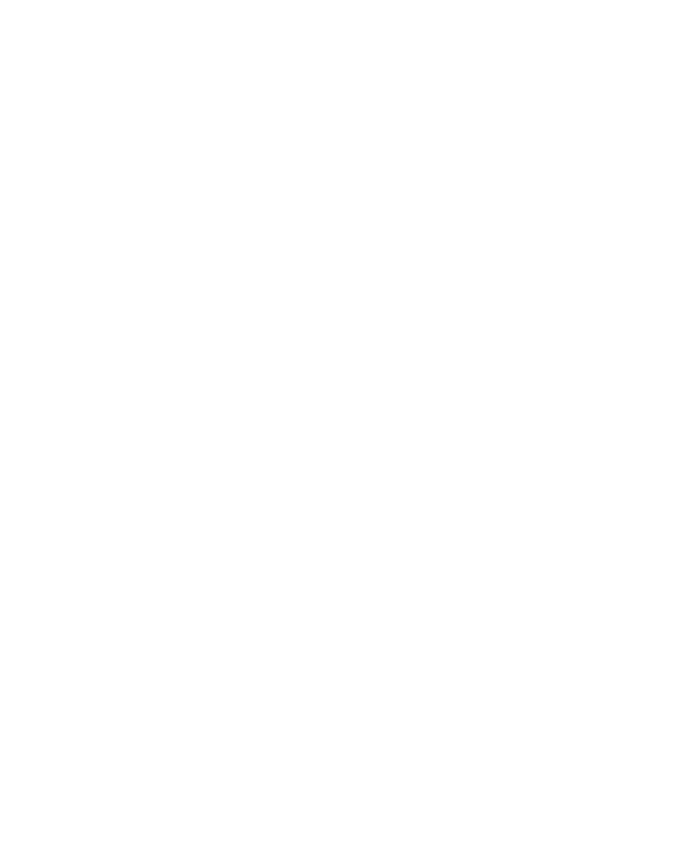
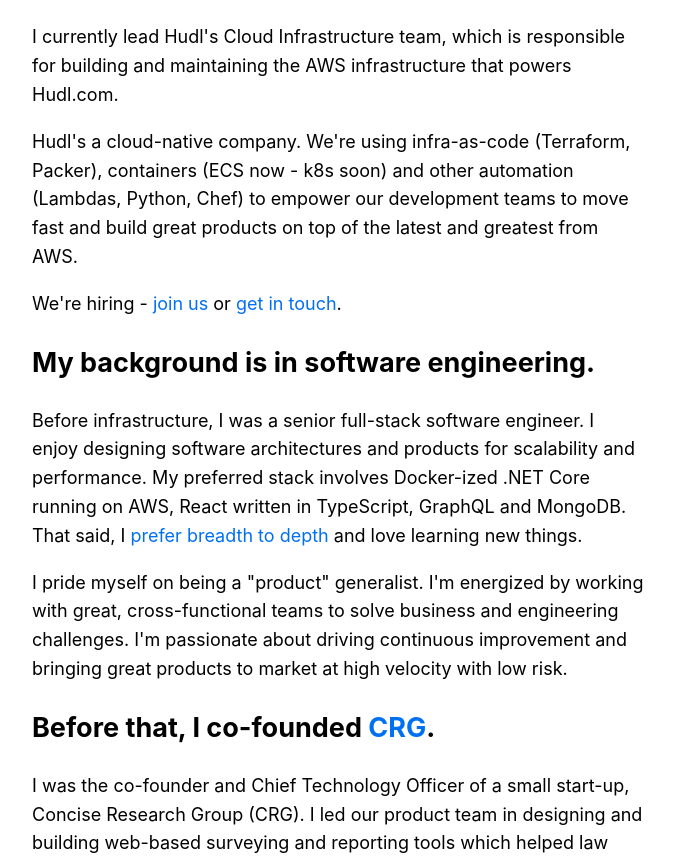
Before and after one commit to dnordgren/blog.dereknordgren.com, a Next.js app in the folder nextjs-blog/: page /posts/about-me in a window 1280 px wide. Before the commit this address had no page. Shown: the part 427-1289 px from the top of the page, without its empty margins (302-976 px from the left). Before the commit the page ends 800 px from the top, so only its background shows below. Built offline with nearby package versions, Linux system fonts and the light colour scheme.

Commit message:
Add some real content - profile links, about me.

```diff
--- /dev/null
+++ b/nextjs-blog/pages/posts/about-me.tsx
@@ -0,0 +1,99 @@
+import Head from 'next/head';
+import Layout from '../../components/layout';
+
+export default function FirstPost() {
+  return (
+    <>
+      <Layout home={false}>
+        <Head>
+          <title>About Derek | Derek Nordgren's Blog</title>
+        </Head>
+        <h1>👋 Hi, I'm Derek.</h1>
+        <h2>
+          I'm an Engineering Manager at{' '}
+          <a href="www.hudl.com" target="_blank" rel="noopener noreferrer">
+            Hudl
+          </a>{' '}
+          in London.
+        </h2>
+        <p>
+          I currently lead Hudl's Cloud Infrastructure team, which is
+          responsible for building and maintaining the AWS infrastructure that
+          powers Hudl.com.
+        </p>
+        <p>
+          Hudl's a cloud-native company. We're using infra-as-code (Terraform,
+          Packer), containers (ECS now - k8s soon) and other automation
+          (Lambdas, Python, Chef) to empower our development teams to move fast
+          and build great products on top of the latest and greatest from AWS.
+        </p>
+        <p>
+          We're hiring -{' '}
+          <a href="www.hudl.com/jobs" target="_blank" rel="noopener noreferrer">
+            join us
+          </a>{' '}
+          or{' '}
+          <a
+            href="mailto:derek@dereknordgren.com"
+            target="_blank"
+            rel="noopener noreferrer"
+          >
+            get in touch
+          </a>
+          .
+        </p>
+        {/* Write about infrastructure, management, product management here*/}
+        <h2>My background is in software engineering.</h2>
+        <p>
+          Before infrastructure, I was a senior full-stack software engineer. I
+          enjoy designing software architectures and products for scalability
+          and performance. My preferred stack involves Docker-ized .NET Core
+          running on AWS, React written in TypeScript, GraphQL and MongoDB. That
+          said, I{' '}
+          <a
+            href="nested.substack.com/p/short-fat-engineers-are-undervalued"
+            target="_blank"
+            rel="noopener noreferrer"
+          >
+            prefer breadth to depth
+          </a>{' '}
+          and love learning new things.
+        </p>
+        <p>
+          I pride myself on being a "product" generalist. I'm energized by
+          working with great, cross-functional teams to solve business and
+          engineering challenges. I'm passionate about driving continuous
+          improvement and bringing great products to market at high velocity
+          with low risk.
+        </p>
+        {/* Write about engineering here*/}
+        <h2>
+          Before that, I co-founded{' '}
+          <a
+            href="www.facebook.com/ConciseResearchGroup/"
+            target="_blank"
+            rel="noopener noreferrer"
+          >
+            CRG
+          </a>
+          .
+        </h2>
+        <p>
+          I was the co-founder and Chief Technology Officer of a small start-up,
+          Concise Research Group (CRG). I led our product team in designing and
+          building web-based surveying and reporting tools which helped law
+          enforcement departments build better relationships with the
+          communities they serve.
+        </p>
+        <p>
+          Our products applied the latest best practices in procedural justice
+          research to enable law enforcements leaders to make data-driven
+          process changes that save money, reduce use of force incidents and{' '}
+          <strong>save civilian and officer lives</strong>. Our products were
+          used by multiple law enforcement departments across the U.S.
+        </p>
+        {/* Write about entrepreneurship, enterprise sales here*/}
+      </Layout>
+    </>
+  );
+}
```
Also changed, not shown: nextjs-blog/pages/index.tsx (+45 -8 lines), nextjs-blog/pages/posts/first-post.tsx (deleted, +0 -16 lines), 1 other file (tests, documents, lock files or other folders).
